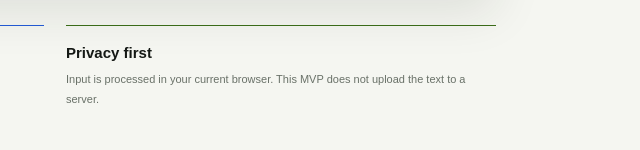
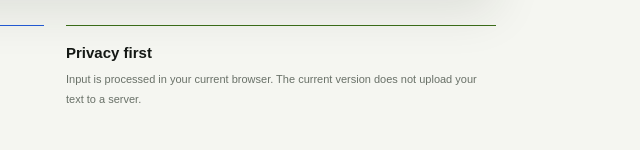
Before and after one commit to chase-580/hexforge-ctf-toolbox, a plain HTML site: page en/tools/jwt-decoder/index.html in a window 1280 px wide. Shown: the part 650-800 px from the top of the page, 436-1076 px from the left. Drawn offline with Linux system fonts and the light colour scheme.

Commit message:
Update initial release messaging

```diff
--- a/en/tools/jwt-decoder/index.html
+++ b/en/tools/jwt-decoder/index.html
@@ -40,7 +40,7 @@
                 <div class="workbench-pane output"><div class="output-head"><span id="toolOutputLabel">OUTPUT</span><button id="copyTool" type="button">Copy result</button></div><textarea id="toolOutput" readonly spellcheck="false" placeholder="Output appears here..."></textarea><div class="workbench-meta"><span id="toolOutputCount">0 chars</span><span id="toolStatus">WAITING</span></div></div>
               </div>
             </div>
-            <div class="tool-info-grid"><article class="info-block"><h2 id="toolShort">What this tool does</h2><p id="toolWhy">Process text locally in your browser.</p></article><article class="info-block"><h2 id="privacyTitle">Privacy first</h2><p id="privacyCopy">Input is processed in your current browser. This MVP does not upload the text to a server.</p></article></div>
+            <div class="tool-info-grid"><article class="info-block"><h2 id="toolShort">What this tool does</h2><p id="toolWhy">Process text locally in your browser.</p></article><article class="info-block"><h2 id="privacyTitle">Privacy first</h2><p id="privacyCopy">Input is processed in your current browser. The current version does not upload your text to a server.</p></article></div>
           </div>
           <aside class="tool-aside"><h2 id="relatedTitle">Related tools</h2><ul><li><a href="../base64-decoder/">Base64</a></li><li><a href="../url-encoder-decoder/">URL Encode</a></li><li><a href="../hex-converter/">Hex Converter</a></li><li><a href="../jwt-decoder/">JWT Decoder</a></li><li><a href="../sha256-generator/">SHA-256</a></li></ul><div class="ad-slot ad-slot-rail" aria-label="Advertisement placeholder"><span>ADVERTISEMENT</span><small>300 x 250</small></div></aside>
         </section>
--- a/tools-page.js
+++ b/tools-page.js
@@ -155,7 +155,7 @@ document.querySelector("#toolFaqAnswer").textContent = tool.faq[locale][1];
 document.querySelector("#privacyTitle").textContent = locale === "en" ? "Privacy first" : "隐私优先";
 document.querySelector("#privacyCopy").textContent = tool.isFile
   ? (locale === "en" ? "The selected file is hashed in your browser and is never uploaded." : "所选文件只在浏览器中计算哈希，不会上传到服务器。")
-  : (locale === "en" ? "Input is processed in your current browser. This MVP does not upload the text to a server." : "输入内容在当前浏览器中处理。这个 MVP 不会把文本上传到服务器。");
+  : (locale === "en" ? "Input is processed in your current browser. The current version does not upload your text to a server." : "输入内容在当前浏览器中处理。当前版本不会将文本上传到服务器。");
 document.querySelector("#relatedTitle").textContent = locale === "en" ? "Related tools" : "相关工具";
 const siteMain = document.querySelector(".site-main");
 if (siteMain) {
```
Also changed, not shown: en/privacy/index.html (+1 -1 lines), en/tools/base64-decoder/index.html (+1 -1 lines), en/tools/hex-converter/index.html (+1 -1 lines), en/tools/rot13-decoder/index.html (+1 -1 lines), en/tools/sha256-generator/index.html (+1 -1 lines), en/tools/text-statistics/index.html (+1 -1 lines), en/tools/url-encoder-decoder/index.html (+1 -1 lines), index.html (+1 -1 lines), privacy/index.html (+1 -1 lines), zh/tools/base64-decoder/index.html (+1 -1 lines), zh/tools/hex-converter/index.html (+1 -1 lines), zh/tools/jwt-decoder/index.html (+1 -1 lines), zh/tools/rot13-decoder/index.html (+1 -1 lines), zh/tools/sha256-generator/index.html (+1 -1 lines), 2 more files.
